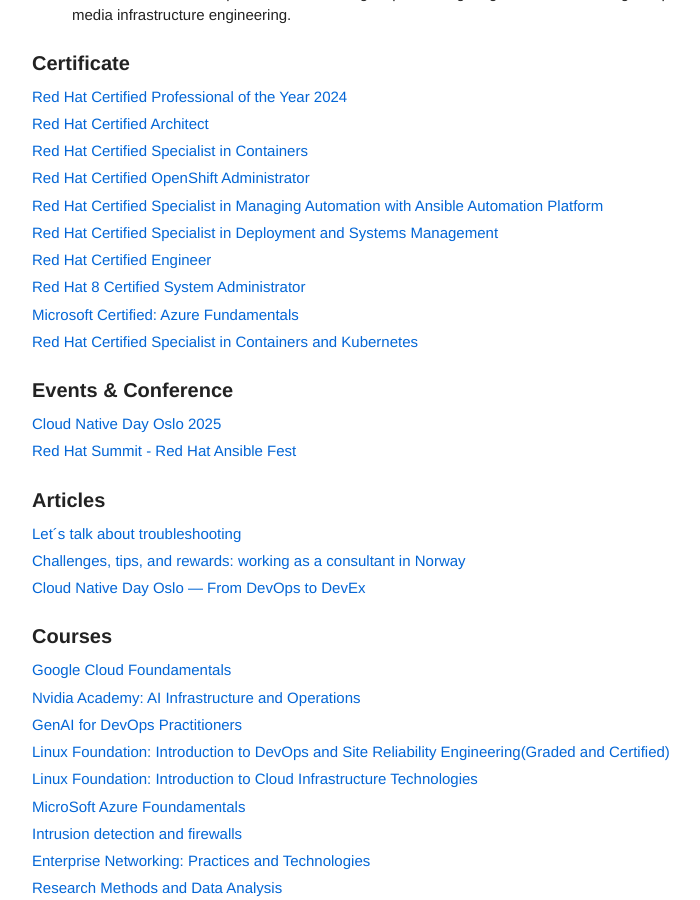
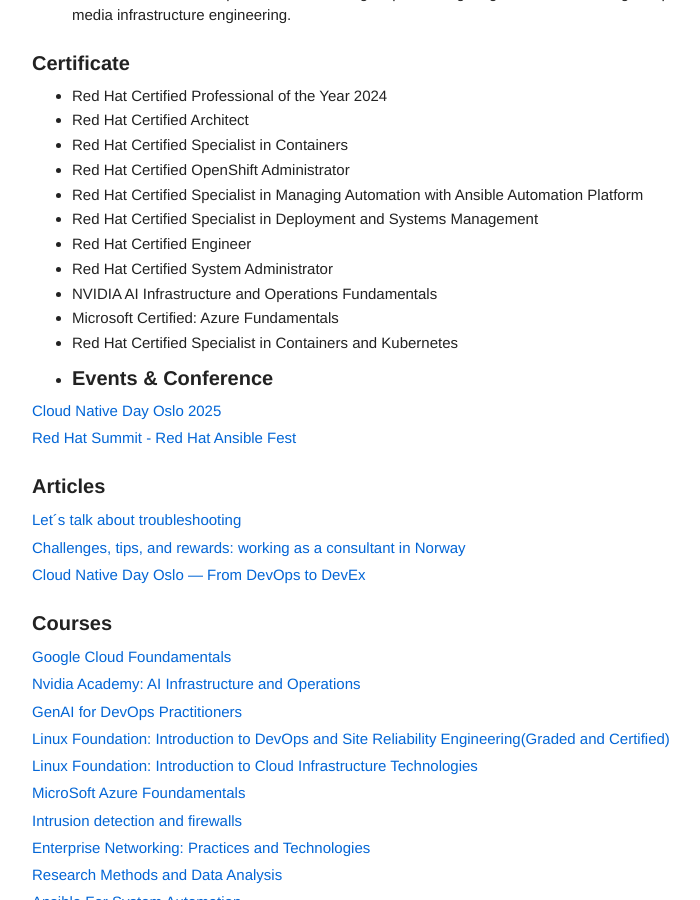
Before and after one commit to gcccheng/wugui, a Jekyll site: the page built from cvenglish.md, in a window 1280 px wide and 900 px high, scrolled down 5280 px. Shown: the whole window, without its empty margins (118-818 px from the left). Built offline with Jekyll 4.4.1, drawn with Linux system fonts in a browser that asks for light colours.

Commit message:
Update cvenglish.md

```diff
--- a/cvenglish.md
+++ b/cvenglish.md
@@ -216,27 +216,18 @@ OBS is the International Olympic Committee’s broadcast organization responsibl
 
 
 ## Certificate
-<a href="https://www.redhat.com/en/blog/announcing-2024-red-hat-certified-professional-year-gang-cheng"> Red Hat Certified Professional of the Year 2024</a>
-
-<a href="https://rhtapps.redhat.com/verify?certId=210-181-160"> Red Hat Certified Architect</a>
-
-<a href="https://rhtapps.redhat.com/verify?certId=210-181-160"> Red Hat Certified Specialist in Containers</a>
-
-<a href="https://rhtapps.redhat.com/verify?certId=210-181-160"> Red Hat Certified OpenShift Administrator</a>
-
-<a href="https://rhtapps.redhat.com/verify?certId=210-181-160"> Red Hat Certified Specialist in Managing Automation with Ansible Automation Platform
-</a>
-
-<a href="https://rhtapps.redhat.com/verify?certId=210-181-160"> Red Hat Certified Specialist in Deployment and Systems Management</a>
-
-<a href="https://rhtapps.redhat.com/verify?certId=210-181-160"> Red Hat Certified Engineer</a>
-
-<a href="https://www.redhat.com/en/services/certification/rhcsa"> Red Hat 8 Certified System Administrator</a>
-
-<a href="https://www.credly.com/earner/earned/badge/ec0cd8f2-d4d4-472b-b143-1a93702989dd"> Microsoft Certified: Azure Fundamentals</a>
-
-<a href="https://www.redhat.com/en/services/certification/red-hat-certified-specialist-in-containers-and-kubernetes"> Red Hat Certified Specialist in Containers and Kubernetes</a>
-
+- Red Hat Certified Professional of the Year 2024
+- Red Hat Certified Architect
+- Red Hat Certified Specialist in Containers
+- Red Hat Certified OpenShift Administrator
+- Red Hat Certified Specialist in Managing Automation with Ansible Automation Platform
+- Red Hat Certified Specialist in Deployment and Systems Management
+- Red Hat Certified Engineer
+- Red Hat Certified System Administrator
+- NVIDIA AI Infrastructure and Operations Fundamentals
+- Microsoft Certified: Azure Fundamentals
+- Red Hat Certified Specialist in Containers and Kubernetes
+-
 ## Events & Conference
 
 <a href="https://cloud-native-day-oslo-2025.sessionize.com/schedule"> Cloud Native Day Oslo 2025 </a>
```
